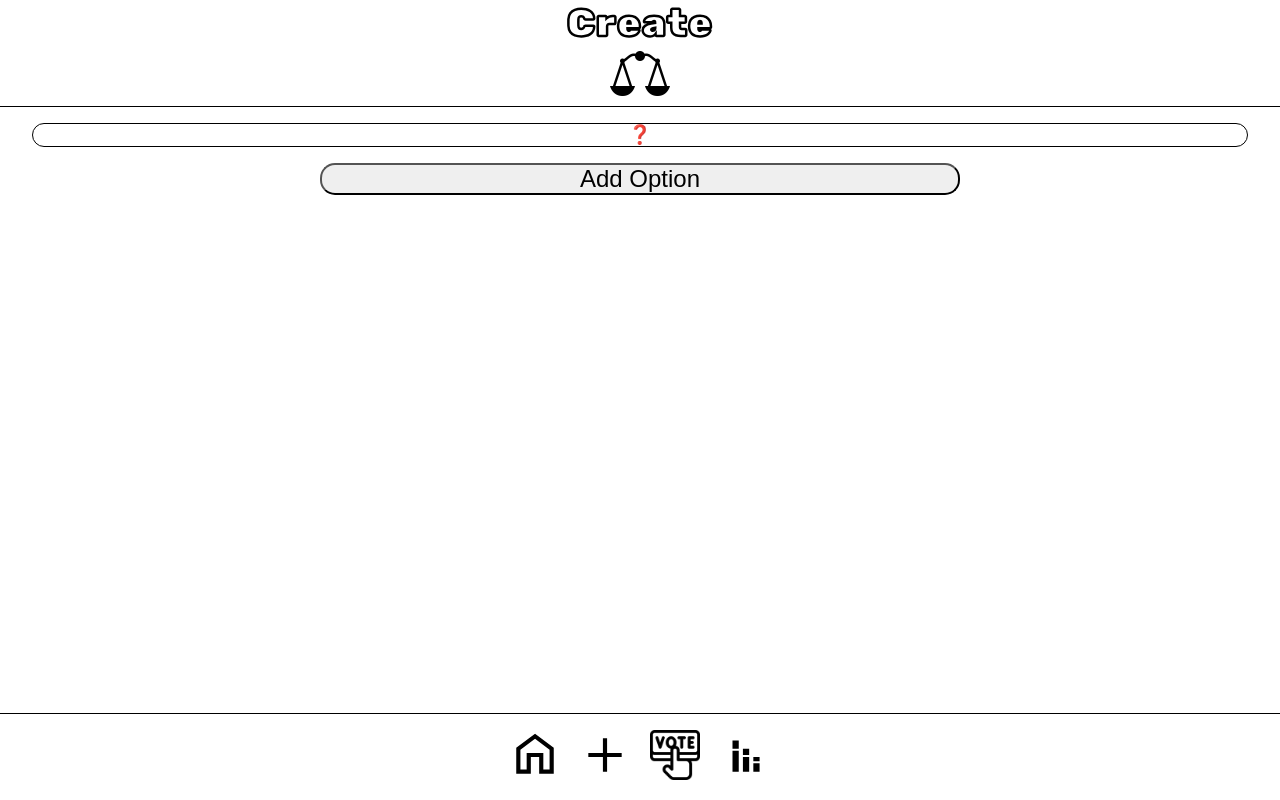
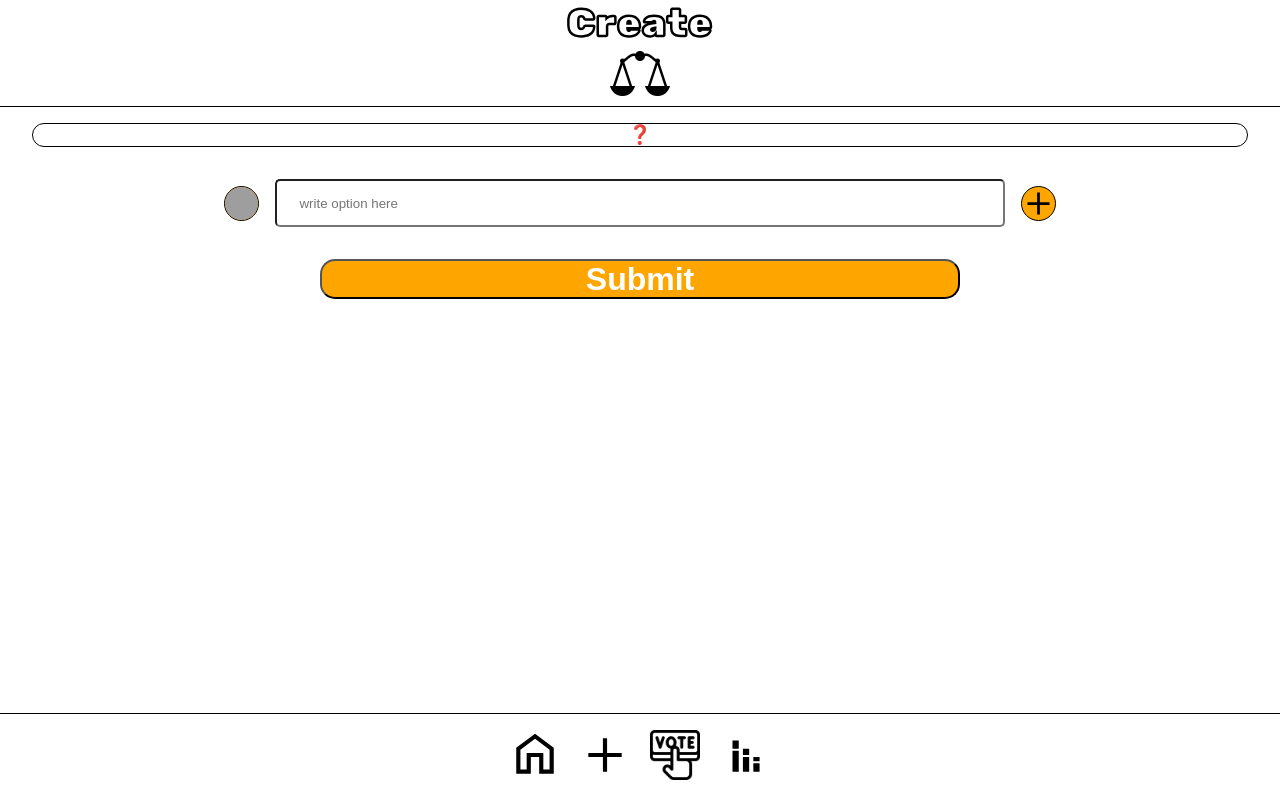
Before and after one commit to NewDeLi/capstone-with-next.js, a Next.js app: page /room/1 in a window 1280 px wide. Built offline with nearby package versions, Linux system fonts and the light colour scheme; grey boxes are pictures that could not be loaded.

Commit message:
put createoption component in optioninput component and renamed it to optionlistitem

```diff
--- a/components/addcard/CreateOptionInput.jsx
+++ /dev/null
@@ -1,23 +0,0 @@
-import styled from "styled-components";
-
-export const CreateOptionInput = ({ onCreate }) => {
-  return (
-    <>
-      <StyledButton
-        onClick={(event) => {
-          onCreate();
-          event.preventDefault();
-        }}
-        type="add"
-      >
-        Add Option
-      </StyledButton>
-    </>
-  );
-};
-
-const StyledButton = styled.button`
-  border-radius: 15px;
-  font-size: 1.5rem;
-  width: 50%;
-`;
--- a/components/addcard/OptionInput.jsx
+++ /dev/null
@@ -1,56 +0,0 @@
-import styled from "styled-components";
-import { useForm } from "react-hook-form";
-
-export const OptionInput = ({ handleRemoveInput }) => {
-  const { register, handleSubmit } = useForm();
-  let userOptions = [];
-  const onSubmit = (data) => {
-    const userOption = JSON.stringify(data);
-    userOptions.push(userOption);
-    console.log(userOptions);
-  };
-
-  return (
-    <>
-      <StyledList>
-        <StyledForm onSubmit={handleSubmit(onSubmit)}>
-          <label>
-            <img
-              src="/Icon/minusCircle.svg"
-              alt="delete option"
-              width="30px"
-              height="30px"
-              onClick={handleRemoveInput}
-            />
-          </label>
-          <input
-            type="text"
-            {...register("OptionInputs")}
-            placeholder="write option here"
-          />
-          <input type="submit" />
-        </StyledForm>
-      </StyledList>
-    </>
-  );
-};
-
-const StyledList = styled.li`
-  display: flex;
-  align-items: center;
-  justify-content: center;
-  margin: 2rem;
-  font-size: 1.5rem;
-`;
-
-const StyledForm = styled.form`
-  display: flex;
-  align-items: center;
-  justify-content: center;
-  border-radius: 5px;
-  font-size: 1.5rem;
-  input {
-    height: 2rem;
-    border-radius: 5px;
-  }
-`;
--- a/components/addcard/OptionList.jsx
+++ b/components/addcard/OptionList.jsx
@@ -1,34 +1,22 @@
-import { CreateOptionInput } from "./CreateOptionInput";
-import { OptionInput } from "./OptionInput";
+import { OptionInput, OptionListItem } from "./OptionListItem";
 import { v4 as uuidv4 } from "uuid";
 import { useLocalStorage } from "../../utils/localStorage";
+import styled from "styled-components";
+import { useState } from "react";
+import { CreateOptionInput } from "./CreateOptionInput";
 
 export const OptionList = () => {
   const [optionInputs, setOptionsInput] = useLocalStorage("optionInputs", []);
+  const [inputs, setInputs] = useState([{ id: uuidv4(), value: "" }]);
 
-  const mapIt = optionInputs.map((option) => {
-    return (
-      <OptionInput
-        id={option.id}
-        key={option.id}
-        handleRemoveInput={() => {
-          const id = option.id;
-          setOptionsInput(
-            optionInputs.filter((optionInputs) => optionInputs.id !== id)
-          );
-        }}
-        optionInputs={optionInputs.id}
-      >
-        {option}
-      </OptionInput>
-    );
-  });
+
 
   return (
     <>
+      <form>
         <ul>
-        {mapIt}
-        <CreateOptionInput
+            <OptionListItem
+              optionInputs={optionInputs.id}
               onCreate={() => {
                 const id = uuidv4();
                 const newOptionInput = {
@@ -38,7 +26,50 @@ export const OptionList = () => {
                 setOptionsInput([...optionInputs, newOptionInput]);
               }}
             />
+
+            {optionInputs.map((option) => {
+              return (
+                <>
+                  <OptionListItem
+                    //handle delte option input here
+                    id={option.id}
+                    key={option.id}
+                    handleRemoveInput={() => {
+                      const id = option.id;
+                      setOptionsInput(
+                        optionInputs.filter(
+                          (optionInputs) => optionInputs.id !== id
+                        )
+                      );
+                    }}
+                    optionInputs={optionInputs.id}
+                    //handle add option input here
+                    onCreate={() => {
+                      const id = uuidv4();
+                      const newOptionInput = {
+                        id,
+                        name: "optionInput",
+                      };
+                      setOptionsInput([...optionInputs, newOptionInput]);
+                    }}
+                  >
+                    {option}
+                  </OptionListItem>
+                </>
+              );
+            })}
+          <StyledButton type="submit">Submit</StyledButton>
         </ul>
+      </form>
     </>
   );
 };
+const StyledButton = styled.button`
+  border-radius: 15px;
+  width: 50%;
+  background-color: orange;
+  height: 5vh;
+  font-size: 2rem;
+  font-weight: bolder;
+  color: white;
+`;
--- /dev/null
+++ b/components/addcard/OptionListItem.jsx
@@ -0,0 +1,77 @@
+import styled from "styled-components";
+import { useState } from "react";
+import { v4 as uuidv4 } from "uuid";
+
+export const OptionListItem = ({ handleRemoveInput, onCreate}) => {
+  const [inputs, setInputs] = useState([{ id: uuidv4(), value: "" }]);
+    const handleOnChange=(event, id) => {
+                const value = event.target.value;
+                const foundInput = inputs.find((input) => input.id === id);
+                foundInput.value = value;
+                setInputs([...inputs]);
+                console.log(inputs);
+              }
+  return (
+    <>
+          {inputs.map((input) => {
+            return (
+              <>
+                <StyledList>
+                  <img
+                    src="/Icon/minus.svg"
+                    alt="delete option"
+                    width="35px"
+                    height="35px"
+                    onClick={handleRemoveInput}
+                  />
+                  <input
+                    type="text"
+                    placeholder="      write option here"
+                    onChange={(event) => handleOnChange(event, input.id)}
+                    value={input.value}
+                    key={input.id}
+                  />
+                  <img
+                    src="/Icon/Plus.svg"
+                    alt="add option"
+                    width="35px"
+                    height="35px"
+                    onClick={(event) => {
+                      onCreate();
+                      event.preventDefault();
+                    }}
+                  />
+                </StyledList>
+              </>
+            );
+          })}
+
+    </>
+  );
+};
+
+const StyledList = styled.li`
+  display: flex;
+  align-items: center;
+  justify-content: center;
+  gap: 1rem;
+  margin: 2rem;
+  font-size: 1.5rem;
+  z-index: 2;
+  input {
+    height: 6vh;
+    width: 60%;
+    border-radius: 5px;
+  }
+  img {
+    background-color: orange;
+    border: 1px solid black;
+    border-radius: 100%;
+  }
+`;
+const StyledButton = styled.button`
+  border-radius: 15px;
+  font-size: 1.5rem;
+  width: 50%;
+  z-index:1;
+`;
```
Lines whose indentation alone changed are shown as unchanged.
